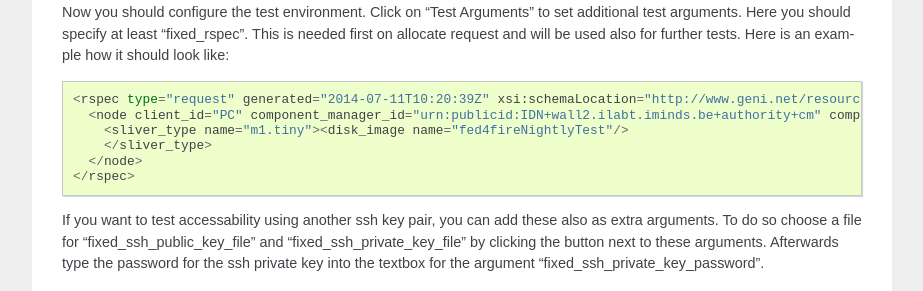
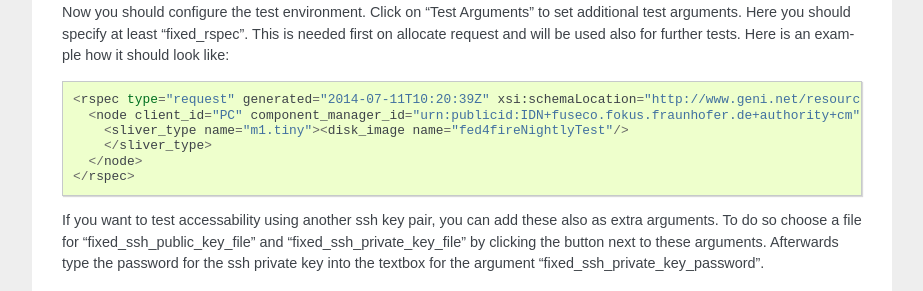
Before and after one commit to FITeagle/fusecoplayground, a Sphinx documentation site: the page built from source/accessingnodes.rst, in a window 1280 px wide. Shown: the part 1318-1609 px from the top of the page, without its empty margins (198-1121 px from the left). Built offline with Sphinx 7.4.7, drawn with Linux system fonts in a browser that asks for light colours.

Commit message:
fixed URN

```diff
--- a/source/accessingnodes.rst
+++ b/source/accessingnodes.rst
@@ -59,7 +59,7 @@ Select from test classes the "be.iminds.ilabt.jfed.lowlevel.api.test.TestAggrega
 Now you should configure the test environment. Click on "Test Arguments" to set additional test arguments. Here you should specify at least "fixed_rspec". This is needed first on allocate request and will be used also for further tests. Here is an example how it should look like::
 
   <rspec type="request" generated="2014-07-11T10:20:39Z" xsi:schemaLocation="http://www.geni.net/resources/rspec/3 http://www.geni.net/resources/rspec/3/request.xsd " xmlns:client="http://www.protogeni.net/resources/rspec/ext/client/1" xmlns:xsi="http://www.w3.org/2001/XMLSchema-instance" xmlns="http://www.geni.net/resources/rspec/3">
-    <node client_id="PC" component_manager_id="urn:publicid:IDN+wall2.ilabt.iminds.be+authority+cm" component_id="urn:publicid:IDN+localhost+node+fOpenStack" exclusive="true">
+    <node client_id="PC" component_manager_id="urn:publicid:IDN+fuseco.fokus.fraunhofer.de+authority+cm" component_id="urn:publicid:IDN+localhost+node+fOpenStack" exclusive="true">
       <sliver_type name="m1.tiny"><disk_image name="fed4fireNightlyTest"/>
       </sliver_type>
     </node>
```
